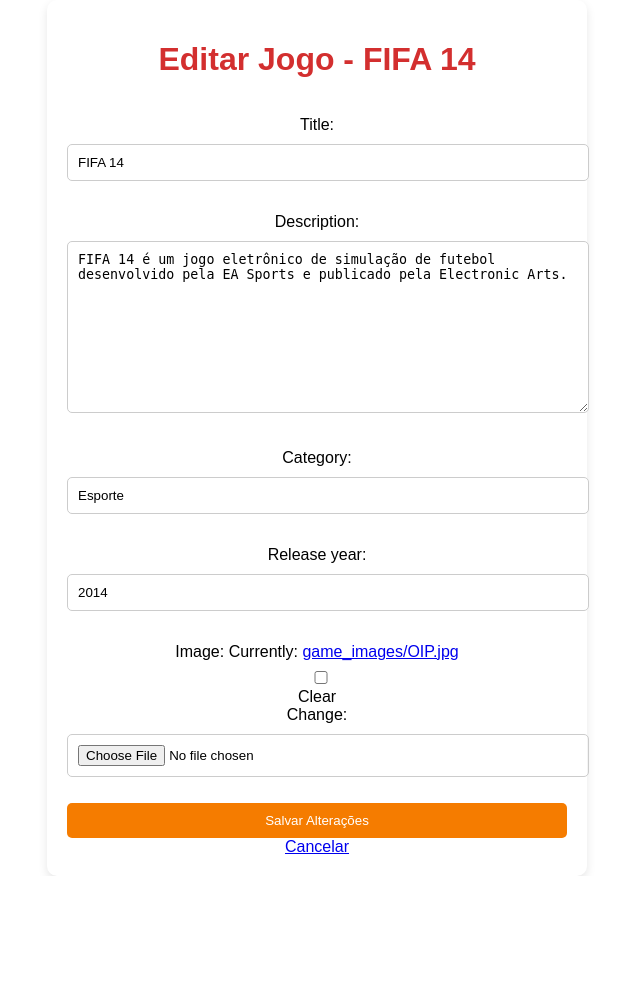
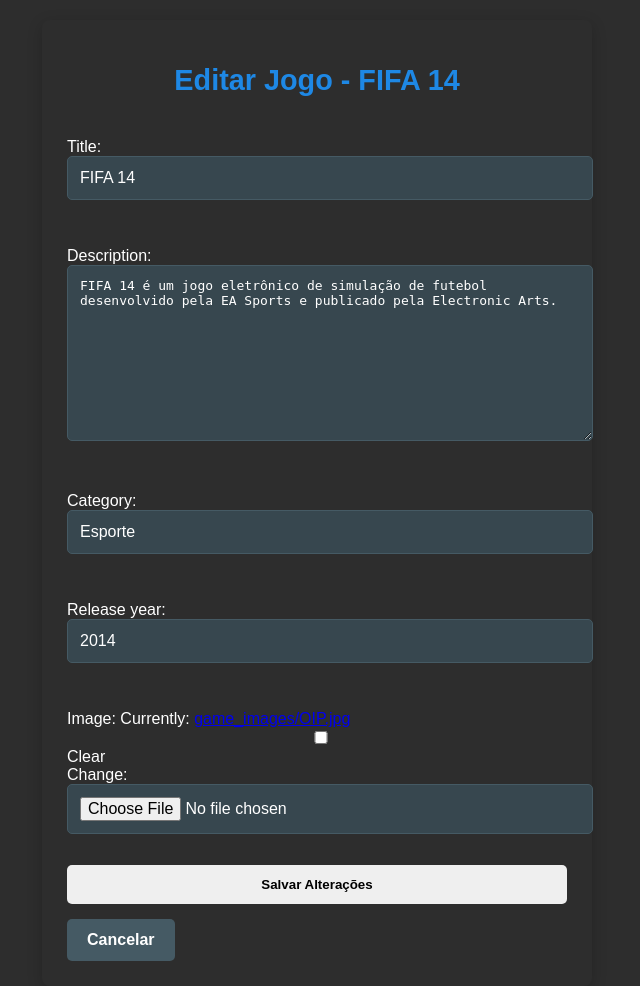
Before and after one commit to stephenagc/django, a Django app: page /edit/8/ in a window 1280 px wide. Shown: the whole page, without its empty margins (323-963 px from the left). Before the commit the page ends 876 px from the top, so only its background shows below. Run offline with Django 5.2, Linux system fonts and the light colour scheme; data comes from the database, SQL or seed files in the repository.

Commit message:
Add files via upload

```diff
--- a/game_search/game_search/settings.py
+++ b/game_search/game_search/settings.py
@@ -27,6 +27,10 @@
 
 ALLOWED_HOSTS = []
 
+STATIC_URL = '/static/'
+STATICFILES_DIRS = [
+    BASE_DIR / "static",  # Certifique-se de que este caminho reflete onde está sua pasta 'static'
+]
 
 # Application definition
 
--- a/game_search/games/static/styles/edit_game.css
+++ b/game_search/games/static/styles/edit_game.css
@@ -1,46 +1,126 @@
+
+:root {
+    --primary-blue: #1e88e5;
+    --dark-bg: #212121;
+    --dark-surface: #2d2d2d;
+    --text-light: #ffffff;
+    --text-muted: #b0bec5;
+    --accent-blue: #42a5f5;
+    --hover-blue: #1565c0;
+}
+
 body {
-    font-family: Arial, sans-serif;
-    background-color: #ffebee;
+    font-family: 'Arial', sans-serif;
+    background-color: var(--dark-bg);
+    color: var(--text-light);
     padding: 20px;
-    text-align: center;
+    margin: 0;
+    transition: all 0.3s ease;
 }
 
 .container {
     max-width: 500px;
-    margin: auto;
-    background: white;
-    padding: 20px;
-    border-radius: 10px;
-    box-shadow: 0px 4px 10px rgba(0, 0, 0, 0.1);
+    margin: 0 auto;
+    background: var(--dark-surface);
+    padding: 25px;
+    border-radius: 8px;
+    box-shadow: 0 4px 15px rgba(0, 0, 0, 0.2);
 }
 
 h1 {
-    color: #d32f2f;
+    color: var(--primary-blue);
+    text-align: center;
+    margin-bottom: 25px;
+    font-size: 1.8em;
 }
 
 form {
     display: flex;
     flex-direction: column;
+    gap: 15px;
 }
 
 input, textarea, select {
     width: 100%;
-    padding: 10px;
-    margin-top: 10px;
-    border: 1px solid #ccc;
+    padding: 12px;
+    background-color: #37474f;
+    border: 1px solid #455a64;
     border-radius: 5px;
+    color: var(--text-light);
+    font-size: 1em;
+    transition: border-color 0.3s ease;
 }
 
-button {
-    background: #f57c00;
-    color: white;
-    border: none;
-    padding: 10px;
-    margin-top: 10px;
-    cursor: pointer;
-    border-radius: 5px;
+input:focus, textarea:focus, select:focus {
+    outline: none;
+    border-color: var(--accent-blue);
 }
 
-button:hover {
-    background: #ef6c00;
+.btn {
+    padding: 12px 20px;
+    border: none;
+    border-radius: 5px;
+    cursor: pointer;
+    font-weight: bold;
+    transition: background-color 0.3s ease, transform 0.1s ease;
 }
+
+.btn-primary {
+    background-color: var(--primary-blue);
+    color: var(--text-light);
+}
+
+.btn-primary:hover {
+    background-color: var(--hover-blue);
+    transform: translateY(-1px);
+}
+
+.btn-secondary {
+    background-color: #455a64;
+    color: var(--text-light);
+    text-decoration: none;
+    display: inline-block;
+    text-align: center;
+}
+
+.btn-secondary:hover {
+    background-color: #546e7a;
+    transform: translateY(-1px);
+}
+
+.theme-toggle {
+    position: absolute;
+    top: 20px;
+    right: 20px;
+}
+
+#theme-switch {
+    background-color: var(--accent-blue);
+    color: var(--text-light);
+}
+
+body.light-mode {
+    background-color: #f5f5f5;
+    color: #212121;
+}
+
+body.light-mode .container {
+    background: #ffffff;
+    box-shadow: 0 4px 15px rgba(0, 0, 0, 0.1);
+}
+
+body.light-mode input,
+body.light-mode textarea,
+body.light-mode select {
+    background-color: #ffffff;
+    border: 1px solid #e0e0e0;
+    color: #212121;
+}
+
+.mt-3 {
+    margin-top: 15px;
+}
+
+.mt-4 {
+    margin-top: 20px;
+}
```
